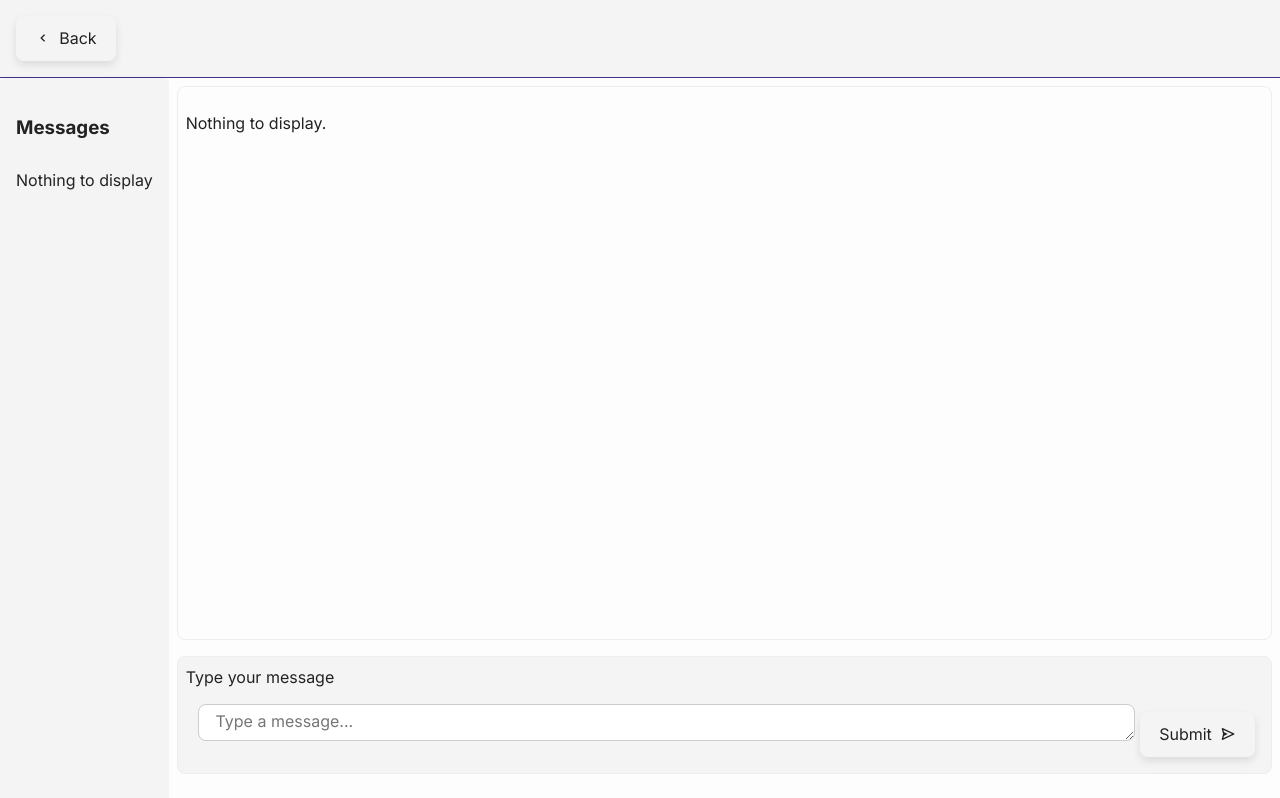
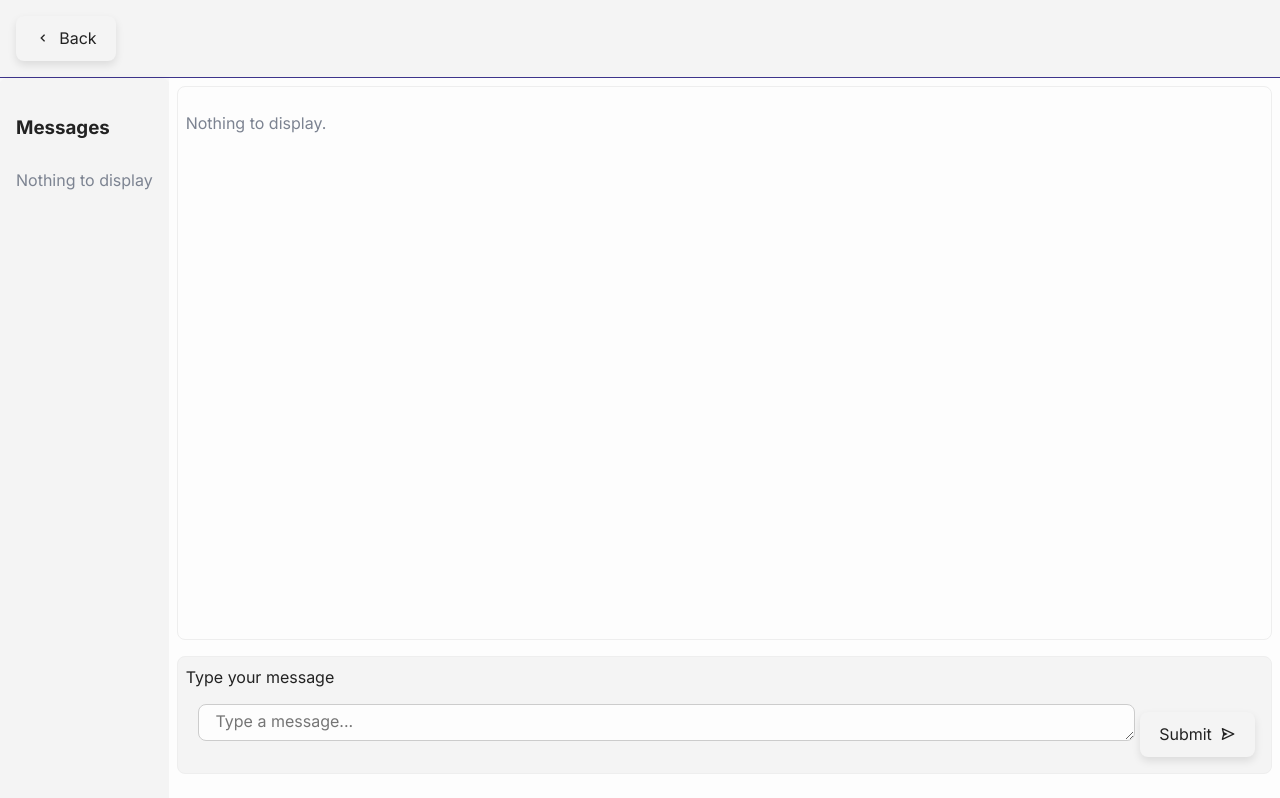
Before and after one commit to NielGrobler/SynapTech, a website: page public/messages.html in a window 1280 px wide. Drawn offline with nearby package versions, Linux system fonts and the light colour scheme; no server answers.

Commit message:
Final tweak to coloring

```diff
--- a/public/styles.css
+++ b/public/styles.css
@@ -6,10 +6,11 @@
 
 	--color-bg: #fdfdfd;
 	--color-text: #222;
+	--area-color: #ccc;
 	--color-secondary: #f4f4f4;
 	--color-accent: #3d348b;
 	--color-accent-highlight: #3d348b;
-	--color-mute: #7c8391;
+	--color-muted: #7c8391;
 	--color-muted-text: #888;
 	--color-muted-light: #eee;
 	--color-dark: #333;
@@ -29,30 +30,25 @@
 	--tail-size: 1.5em;
 }
 
-/* Add this to your CSS, after the :root definitions */
 [data-theme="dark"] {
-  /* Base typography & backgrounds */
-  --color-bg:   #1a1a1a;
-  --color-text: #e0e0e0;
+	--color-bg: #1a1a1a;
+	--color-text: #e0e0e0;
+	--area-color: #333;
 
-  /* Surfaces & secondary */
-  --color-secondary:     #2a2a2a;
-  --color-muted-light:   #2f2f2f;
-  --color-mute:         #999;   /* subtle borders or icons */
-  --color-muted-text:   #bbb;
+	--color-secondary: #2a2a2a;
+	--color-muted-light: #2f2f2f;
+	--color-muted: #999;
+	--color-muted-text: #bbb;
 
-  /* Accents */
-  --color-accent:           #8e7cc3;
-  --color-accent-highlight: #b0a4e3;
+	--color-accent: #8e7cc3;
+	--color-accent-highlight: #b0a4e3;
 
-  /* Chat bubble */
-  --color-drop: #222;        /* bubble background */
+	/* Chat bubble */
+	--color-drop: #222;
 
-  /* Deep/dark elements */
-  --color-dark: #000;
+	--color-dark: #000;
 
-  /* Shadows on dark need to be lighter or tighter */
-  --shadow: 0 4px 8px rgba(0, 0, 0, 0.5);
+	--shadow: 0 4px 8px rgba(0, 0, 0, 0.5);
 }
 
 /* Default style for components */
@@ -120,8 +116,11 @@ textarea,
 select {
 	font: inherit;
 	margin: 0.3rem;
+	background-color: var(--color-bg);
+	color: var(--color-text);
+
 	padding: 0.3em 1em;
-	border: 1px solid #ccc;
+	border: 1px solid var(--area-color);
 	border-radius: var(--radius);
 	width: 100%;
 	box-sizing: border-box;
```
